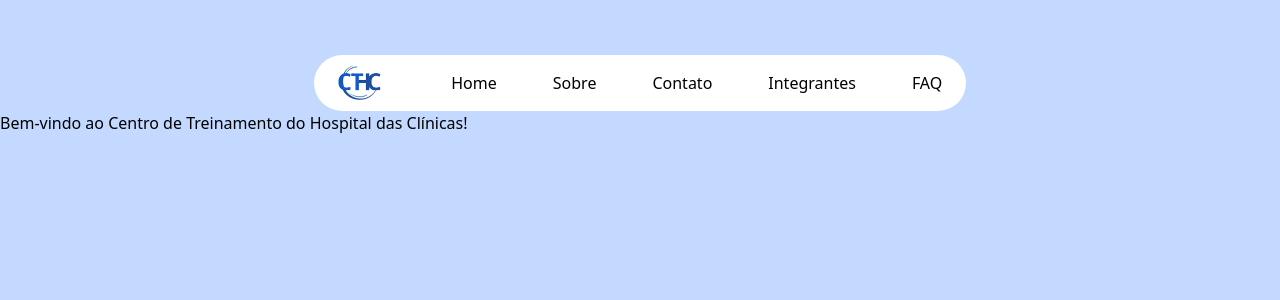
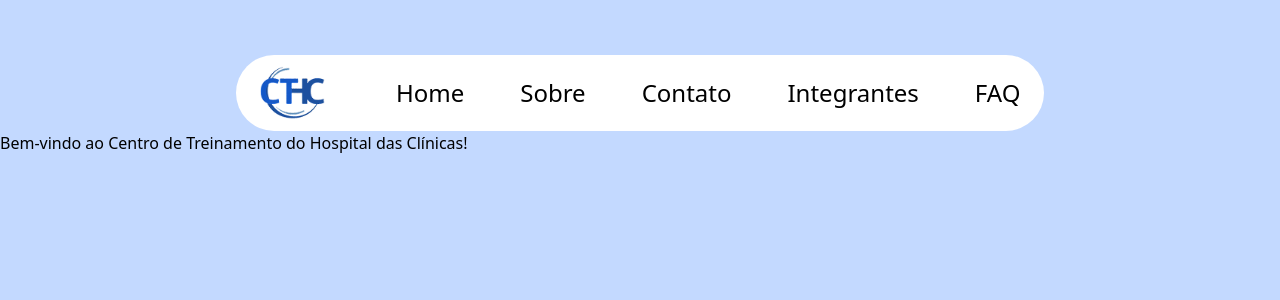
Before and after one commit to BSM-Challenge/ct-hc, a React (Vite) app: page / in a window 1280 px wide. Shown: the top 300 px of the page. Built offline with nearby package versions, Linux system fonts and the light colour scheme; a web font is replaced by a local one.

Commit message:
Adicionado novos tamanhos nos links do menu

```diff
--- a/src/components/Menu/index.tsx
+++ b/src/components/Menu/index.tsx
@@ -6,22 +6,22 @@ export function Menu() {
       <ul className="bg-[#ffffff] flex items-center mt-[55px] rounded-full">
         <li className="ml-4">
           <Link to="/">
-            <img src="/logo.png" alt="Logo do CT-HC" className="h-10 m-2" />
+            <img src="/logo.png" alt="Logo do CT-HC" className="h-15 m-2" />
           </Link>
         </li>
-        <li className="ml-15">
+        <li className="ml-15 text-2xl">
           <Link to="/">Home</Link>
         </li>
-        <li className="ml-14">
+        <li className="ml-14 text-2xl">
           <Link to="/sobre">Sobre</Link>
         </li>
-        <li className="ml-14">
+        <li className="ml-14 text-2xl">
           <Link to="/contato">Contato</Link>
         </li>
-        <li className="ml-14">
+        <li className="ml-14 text-2xl">
           <Link to="/integrantes">Integrantes</Link>
         </li>
-        <li className="ml-14 mr-6">
+        <li className="ml-14 text-2xl mr-6">
           <Link to="/faq">FAQ</Link>
         </li>
       </ul>
```
